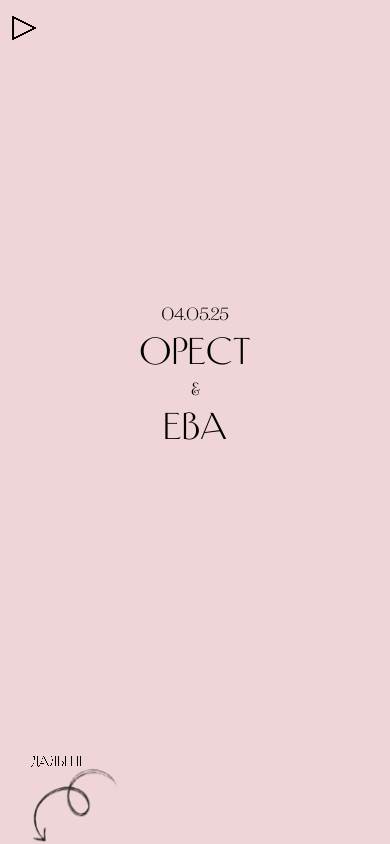
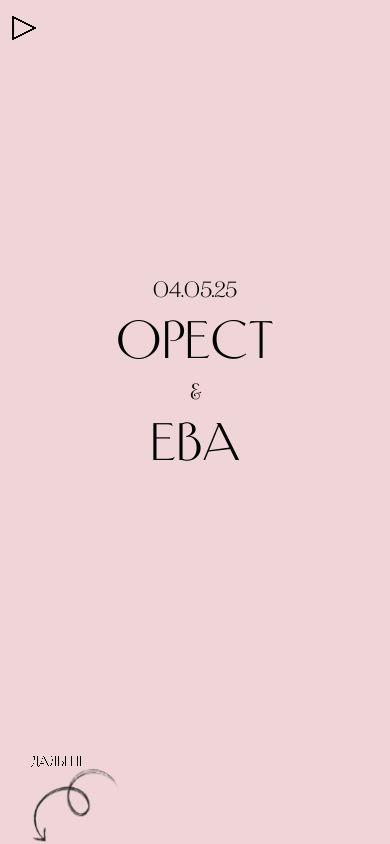
Before and after one commit to trxsh-coding/wedding-app.github.io, a React (Vite) app: page / in a window 390 px wide. Shown: the top 844 px of the page. Built offline with nearby package versions, Linux system fonts and the light colour scheme.

Commit message:
Фикс иконок

```diff
--- a/src/atoms/Container/Container.tsx
+++ b/src/atoms/Container/Container.tsx
@@ -103,7 +103,9 @@ export const Container = ({
             onClick={onArrowClick}
           />
         )}
-        {withDivider && <SvgIcon Icon={Divider} className="flex justify-center lg:!h-max-[72px]" />}
+        {withDivider && (
+          <SvgIcon Icon={Divider} className="flex justify-center w-full lg:!h-max-[72px]" />
+        )}
       </div>
     </div>
   );
--- a/src/atoms/Timing/Timing.tsx
+++ b/src/atoms/Timing/Timing.tsx
@@ -17,7 +17,7 @@ export const Timing = ({ scrollToNext }: TimingProps) => {
       onArrowClick={scrollToNext}
     >
       <EventItem
-        iconClassName="w-[80px] h-[87px] lg:w-[94px] lg:h-[102px]"
+        iconClassName="w-[80px] h-[87px]  xs:w-[94px] xs:h-[102px]"
         title="14:00"
         subtitle="венчание"
         Icon={Ring}
@@ -25,7 +25,7 @@ export const Timing = ({ scrollToNext }: TimingProps) => {
       <EventItem
         title="16:00"
         subtitle="ресторан"
-        iconClassName="w-[80px] h-[64px] lg:w-[203px] lg:h-[164px] '"
+        iconClassName="w-[80px] h-[64px] xs:w-[150px] xs:h-[130px] lg:w-[203px] lg:h-[164px] '"
         Icon={Cake}
       />
     </Container>
--- a/src/components/Typography/Typography.tsx
+++ b/src/components/Typography/Typography.tsx
@@ -29,12 +29,12 @@ const colors: TypographyColorsKeys = {
 };
 
 const views: TypographyViewsKeys = {
-  heading: 'text-[48px] lg:text-[64px] ',
-  heading1: 'text-[34px] lg:text-[72px]',
-  button: 'text-[16px] lg:text-[24px] ',
-  body: 'text-[16px] lg:text-[32px]',
-  caption: 'text-[12px] lg:text-[16px]',
-  form: 'text-[12px] lg:text-[14px] ',
+  heading: 'text-[48px] xs:text-[64px] lg:text-[64px] ',
+  heading1: 'text-[34px] xs:text-[48px] lg:text-[72px]',
+  button: 'text-[16px] xs:text-[20px] lg:text-[24px] ',
+  body: 'text-[16px] xs:text-[20px] lg:text-[32px]',
+  caption: 'text-[12px] xs:text-[14px] lg:text-[16px]',
+  form: 'text-[12px] xs:text-[14px] lg:text-[14px] ',
 };
 
 export const Typography = ({
--- a/src/styles/index.css
+++ b/src/styles/index.css
@@ -26,8 +26,7 @@ svg {
   --color-primary: #EFD4D8;
   --color-secondary: #C06576;
   --breakpoint-lg: 768px;
-  --breakpoint-xs: 320px;
-  --breakpoint-sm: 480px;
+  --breakpoint-xs: 374px;
   --breakpoint-xl: 1440px;
 
   --text-3xl: 32px;
```
